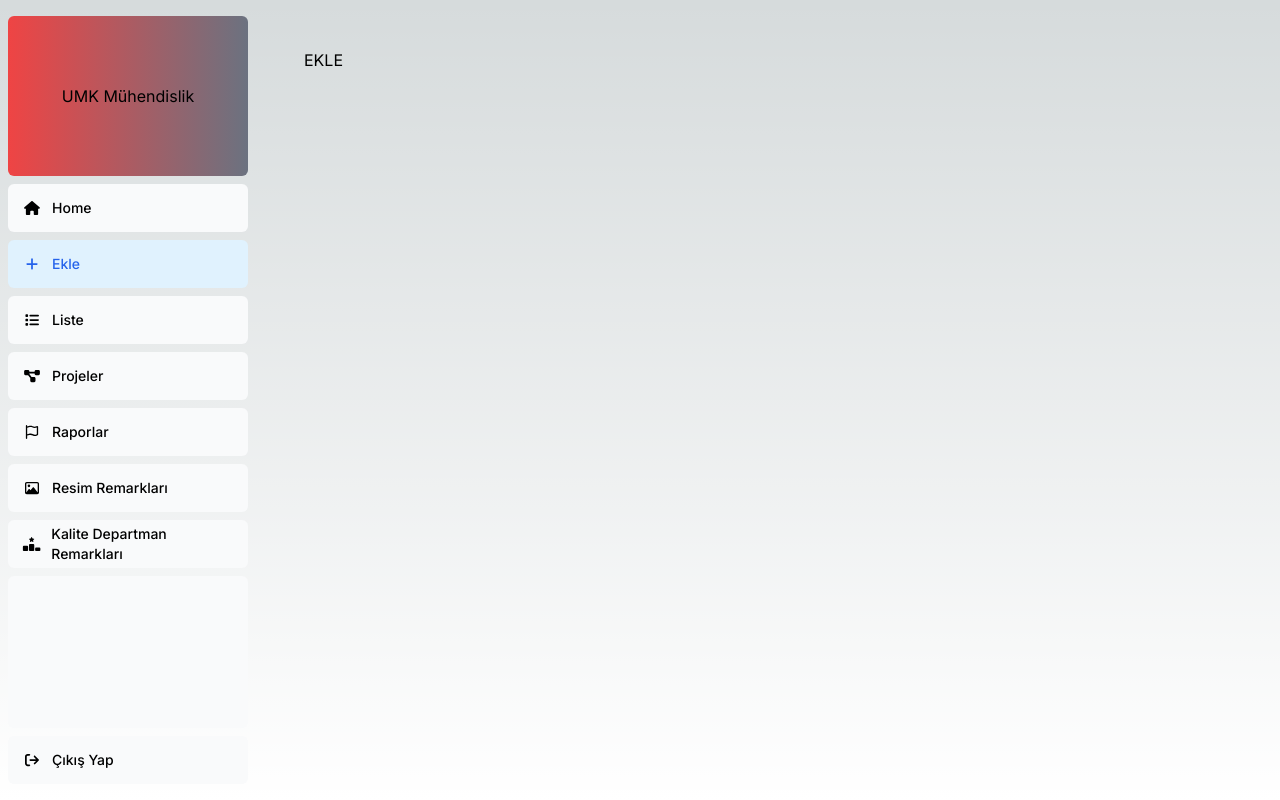
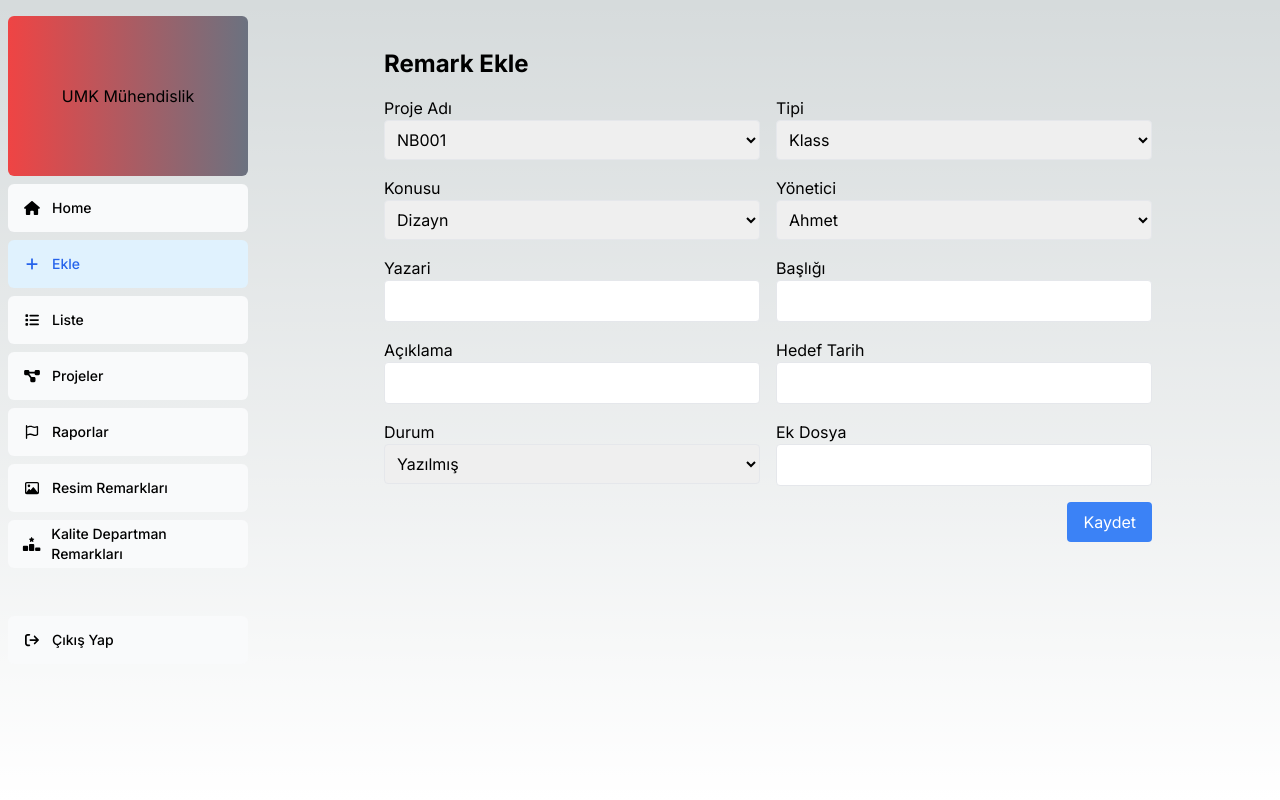
Before and after one commit to nihatyu/erp-for-ship-production, a Next.js app: page /dashboard/add in a window 1280 px wide. Built offline with nearby package versions, Linux system fonts and the light colour scheme.

Commit message:
add section updated

```diff
--- a/app/dashboard/add/page.jsx
+++ b/app/dashboard/add/page.jsx
@@ -1,3 +1,204 @@
+"use client";
+
+import { useState } from "react";
+
 export default async function Page() {
-  return <div>EKLE</div>;
+  const [formData, setFormData] = useState({
+    projeAdi: "",
+    tipi: "Klass",
+    konusu: "Dizayn",
+    yoneticisi: "",
+    yazari: "",
+    basligi: "",
+    aciklama: "",
+    hedefTarih: "",
+    durum: "",
+    ekDosya: "",
+  });
+
+  const handleInputChange = (e) => {
+    const { name, value } = e.target;
+    setFormData({ ...formData, [name]: value });
+  };
+
+  const handleSubmit = async (e) => {
+    e.preventDefault();
+
+    const randomNum = Math.floor(Math.random() * 100) + 1;
+
+    const newRemark = {
+      ...formData,
+      numarasi: `${formData.projeAdi}-${formData.tipi}-${randomNum}`,
+      olusturulmaTarihi: new Date().toLocaleDateString(),
+    };
+
+    // API çağrısı yaparak veriyi sunucuya gönderin
+    try {
+      const response = await fetch("/api/saveRemark", {
+        method: "POST",
+        headers: {
+          "Content-Type": "application/json",
+        },
+        body: JSON.stringify(newRemark),
+      });
+
+      if (response.ok) {
+        console.log("Remark başarıyla kaydedildi.");
+        // İsteğe bağlı olarak başka bir işlem yapabilirsiniz.
+      } else {
+        console.error("Remark kaydedilirken bir hata oluştu.");
+      }
+    } catch (error) {
+      console.error("API çağrısı sırasında bir hata oluştu:", error);
+    }
+  };
+
+  const projeler = ["NB001", "NB002"];
+  const tipiSecenekleri = ["Klass", "Departman", "Armatör"];
+  const konusuSecenekleri = [
+    "Dizayn",
+    "Planlama",
+    "İç Satınalma",
+    "Teknik Satınalma",
+    "Atölye",
+    "Üretim Çelik",
+    "Boru",
+    "Üretim Elektrik",
+    "Üretim Teçhizat",
+    "Yaşam Mahali",
+    "Departman",
+    "İş Güvenliği",
+  ];
+  const yoneticiler = ["Ahmet", "Mehmet", "Niyazi"];
+  const durumSecenekleri = [
+    "Yazılmış",
+    "Yayınlanmış",
+    "Atanmış",
+    "İşleme Alınmış",
+    "Red Edilmiş",
+    "Tamamlanmış",
+    "Toplam",
+  ];
+
+  return (
+    <div className="max-w-3xl mx-auto">
+      <form onSubmit={handleSubmit} className="space-y-4">
+        <h1 className="text-2xl font-bold">Remark Ekle</h1>
+
+        <div className="flex space-x-4">
+          <div className="flex-1">
+            <label>Proje Adı</label>
+            <select name="projeAdi" className="w-full p-2 border rounded">
+              {projeler.map((proje) => (
+                <option key={proje} value={proje}>
+                  {proje}
+                </option>
+              ))}
+            </select>
+          </div>
+          <div className="flex-1">
+            <label>Tipi</label>
+            <select name="tipi" className="w-full p-2 border rounded">
+              {tipiSecenekleri.map((tip) => (
+                <option key={tip} value={tip}>
+                  {tip}
+                </option>
+              ))}
+            </select>
+          </div>
+        </div>
+
+        <div className="flex space-x-4">
+          <div className="flex-1">
+            <label>Konusu</label>
+            <select name="konusu" className="w-full p-2 border rounded">
+              {konusuSecenekleri.map((konusu) => (
+                <option key={konusu} value={konusu}>
+                  {konusu}
+                </option>
+              ))}
+            </select>
+          </div>
+          <div className="flex-1">
+            <label>Yönetici</label>
+            <select name="yoneticisi" className="w-full p-2 border rounded">
+              {yoneticiler.map((yonetici) => (
+                <option key={yonetici} value={yonetici}>
+                  {yonetici}
+                </option>
+              ))}
+            </select>
+          </div>
+        </div>
+
+        <div className="flex space-x-4">
+          <div className="flex-1">
+            <label>Yazari</label>
+            <input
+              type="text"
+              name="yazari"
+              className="w-full p-2 border rounded"
+            />
+          </div>
+          <div className="flex-1">
+            <label>Başlığı</label>
+            <input
+              type="text"
+              name="basligi"
+              className="w-full p-2 border rounded"
+            />
+          </div>
+        </div>
+
+        <div className="flex space-x-4">
+          <div className="flex-1">
+            <label>Açıklama</label>
+            <input
+              type="text"
+              name="aciklama"
+              className="w-full p-2 border rounded"
+            />
+          </div>
+          <div className="flex-1">
+            <label>Hedef Tarih</label>
+            <input
+              type="text"
+              name="hedefTarih"
+              className="w-full p-2 border rounded"
+            />
+          </div>
+        </div>
+
+        <div className="flex space-x-4">
+          <div className="flex-1">
+            <label>Durum</label>
+            <select name="durum" className="w-full p-2 border rounded">
+              {durumSecenekleri.map((durum) => (
+                <option key={durum} value={durum}>
+                  {durum}
+                </option>
+              ))}
+            </select>
+          </div>
+          <div className="flex-1">
+            <label>Ek Dosya</label>
+            <input
+              type="text"
+              name="ekDosya"
+              className="w-full p-2 border rounded"
+            />
+          </div>
+        </div>
+
+        <div className="flex justify-end">
+          <button
+            type="submit"
+            className="bg-blue-500 text-white px-4 py-2 rounded"
+          >
+            Kaydet
+          </button>
+        </div>
+      </form>
+    </div>
+  );
 }
--- a/app/dashboard/list/page.jsx
+++ b/app/dashboard/list/page.jsx
@@ -1,3 +1,3 @@
 export default async function Page() {
-  return <div>LİST</div>;
+  return <div>Remark LİST</div>;
 }
--- a/app/page.js
+++ b/app/page.js
@@ -1,13 +1,15 @@
-import Image from "next/image";
-
-import SideNav from "./ui/dasboard/sidenav";
+import Link from "next/link";
 
 export default function Home() {
   return (
-    <main className="flex min-h-screen flex-col items-center justify-between p-24">
-      <div className="z-10 max-w-5xl w-full items-center justify-between font-mono text-sm lg:flex">
-        ANASAYFA
-      </div>
+    <main className="flex flex-col items-center justify-between p-24">
+      ANASAYFA
+      <Link
+        href="/dashboard"
+        className=" bg-blue-500 rounded-xl text-sm p-3 m-5"
+      >
+        Giriş Yap
+      </Link>
     </main>
   );
 }
--- /dev/null
+++ b/app/placeholder-data.js
@@ -0,0 +1,29 @@
+const remarks = [
+  {
+    projeAdi: "NB001",
+    tipi: "Klass", // Klass, Departman, Armatör
+    konusu: "Dizayn", // Dizayn, Planlama, İç Satınalma, Teknik Satınalma, Atölye, Üretim Çelik, Boru, Üretim Elektrik, Üretim Teçhizat, Yaşam Mahali, Departman, İş Güvenliği
+    numarasi: "NB001-Klass-001",
+    yoneticisi: "Ahmet", // Ahmet, Mehmet, Niyazi
+    yazari: "Mike",
+    basligi: "Fire Safety",
+    aciklama: "Güncellenmeli",
+    olusturulmaTarihi: "",
+    hedefTarih: "",
+    ekDosya: "",
+    durum: "", // Yazılmış, Yayınlanmış, Atanmış, İşleme Alınmış, Red Edilmiş, Tamamlanmış, Toplam
+  },
+];
+
+const projects = [
+  {
+    projeAdi: "NB001",
+    yazilmis: 2,
+    yayinlanmis: 4,
+    atanmis: 4,
+    islemeAlinmis: 5,
+    redEdilmis: 6,
+    tamamlanmis: 7,
+    toplam: 28,
+  },
+];
--- a/app/ui/dasboard/sidenav.jsx
+++ b/app/ui/dasboard/sidenav.jsx
@@ -12,13 +12,12 @@ export default function SideNav() {
       >
         UMK Mühendislik
       </Link>
-      <div className="flex grow flex-row justify-between space-x-2 md:flex-col md:space-x-0 md:space-y-2">
+      <div className="flex grow flex-row space-x-2 md:flex-col md:space-x-0 md:space-y-2 ">
         <NavLinks />
-        <div className="hidden h-auto w-full grow rounded-md bg-gray-50 md:block"></div>
         <form>
-          <button className="flex md:w-full text-black h-[48px] grow items-center justify-center gap-2 rounded-md bg-gray-50 p-3 text-sm font-medium hover:bg-sky-100 hover:text-blue-600 md:flex-none md:justify-start md:p-2 md:px-3">
+          <button className="flex md:w-full mt-10 text-black h-[48px] grow items-center justify-center gap-2 rounded-md bg-gray-50 p-3 text-sm font-medium hover:bg-sky-100 hover:text-blue-600 md:flex-none md:justify-start md:p-2 md:px-3">
             <FontAwesomeIcon icon={faSignOut} className="w-6" />
-            <div className=" md:block">Çıkış Yap</div>
+            <div className="hidden md:block">Çıkış Yap</div>
           </button>
         </form>
       </div>
```
